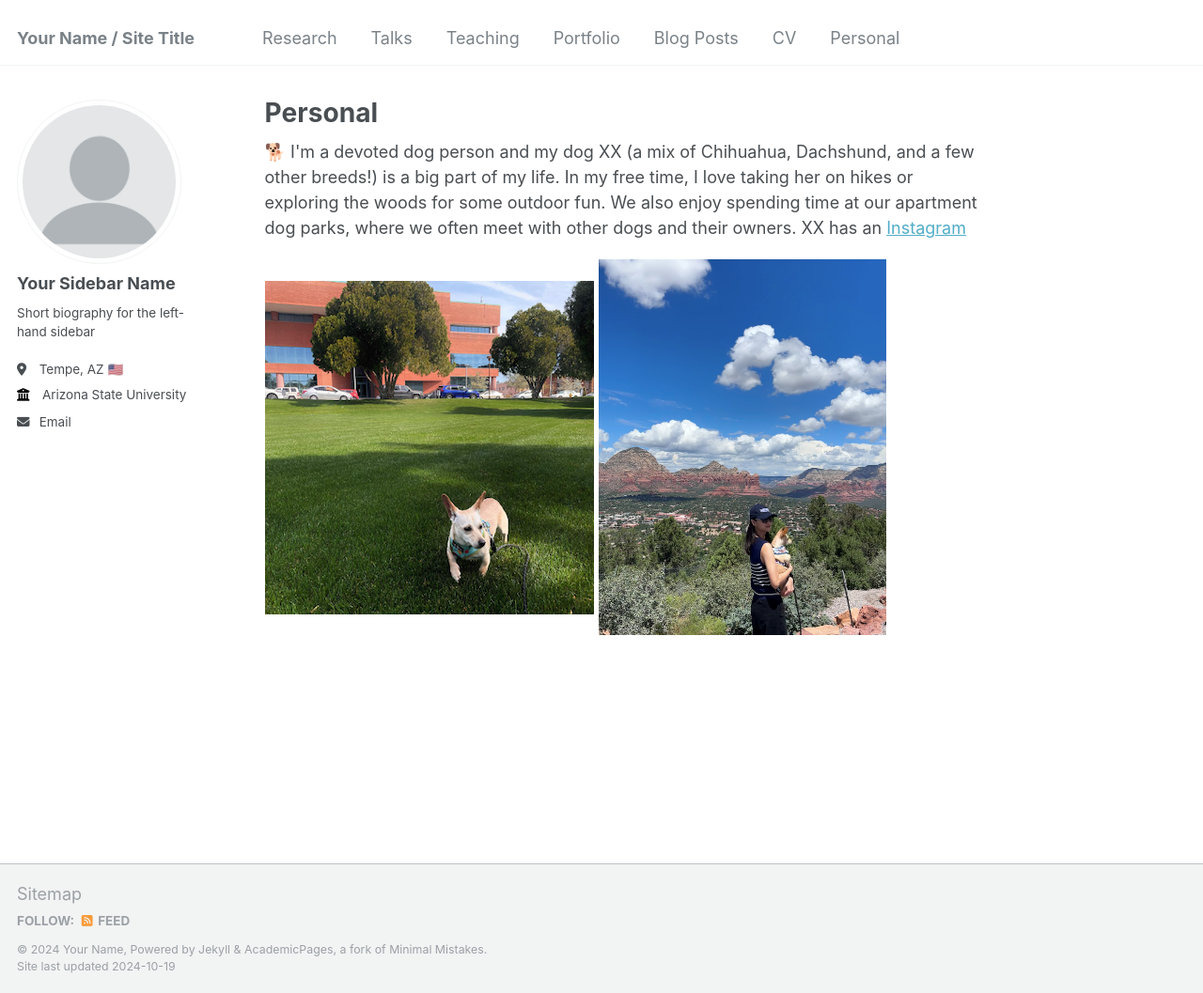
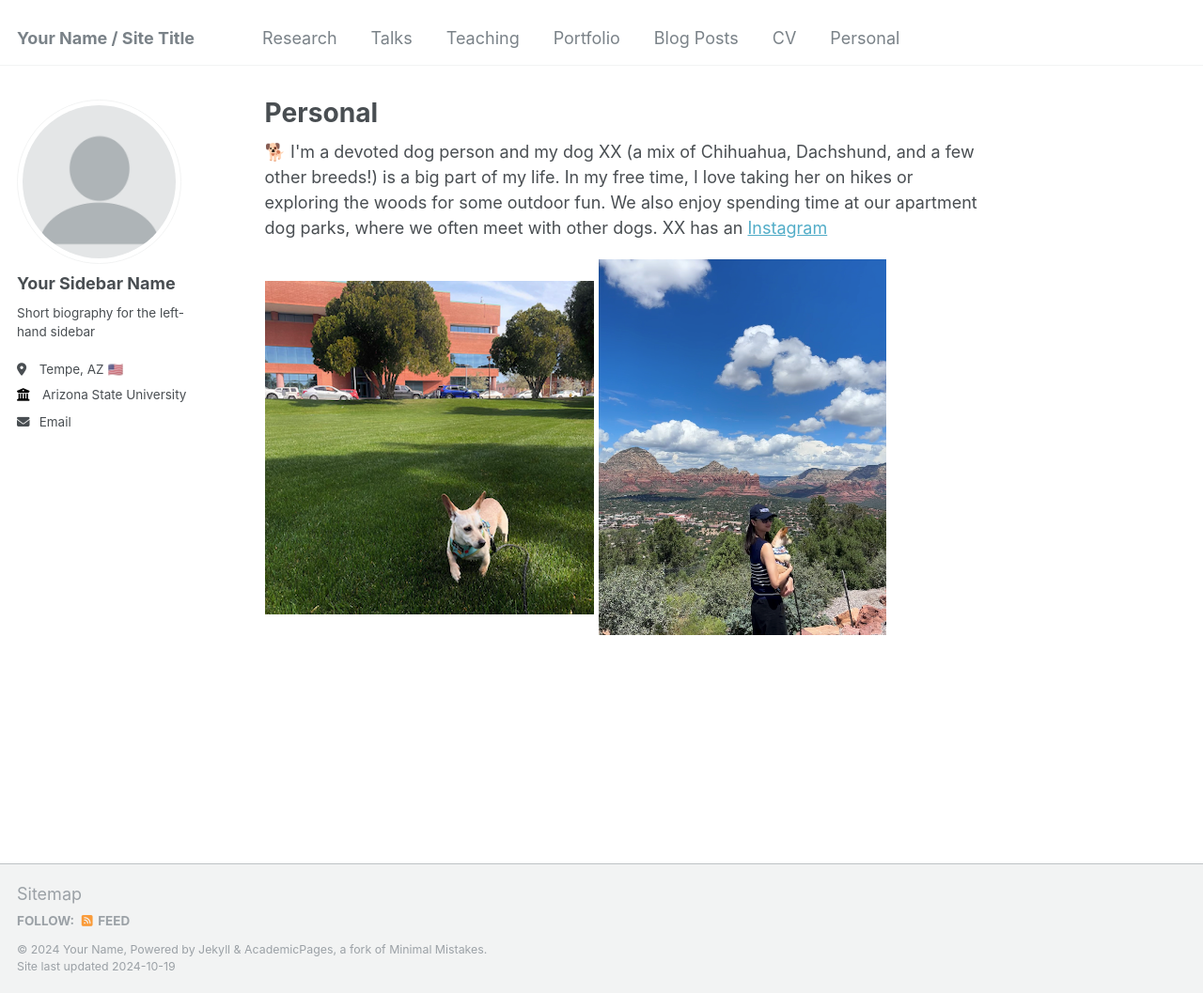
Before and after one commit to kyxyxn/kyxyxn.github.io, a Jekyll site: the page built from _pages/personal.html, in a window 1280 px wide and 1057 px high. Shown: the whole window at 94% size. Built offline with Jekyll 4.4.1, drawn with Linux system fonts in a browser that asks for light colours; some web fonts are replaced.

Commit message:
Update personal.html

```diff
--- a/_pages/personal.html
+++ b/_pages/personal.html
@@ -5,7 +5,7 @@ author_profile: true
 ---
 
 
-🐕 I'm a devoted dog person and my dog XX (a mix of Chihuahua, Dachshund, and a few other breeds!) is a big part of my life. In my free time, I love taking her on hikes or exploring the woods for some outdoor fun. We also enjoy spending time at our apartment dog parks, where we often meet with other dogs and their owners. XX has an <a href="https://www.instagram.com/shiiiiiiru" target="_blank"> Instagram</a>
+🐕 I'm a devoted dog person and my dog XX (a mix of Chihuahua, Dachshund, and a few other breeds!) is a big part of my life. In my free time, I love taking her on hikes or exploring the woods for some outdoor fun. We also enjoy spending time at our apartment dog parks, where we often meet with other dogs. XX has an <a href="https://www.instagram.com/shiiiiiiru" target="_blank"> Instagram</a>
 
 
 <div style="display: fex; justify-content: center; align-items: center; margin-top: 20px;">
```
